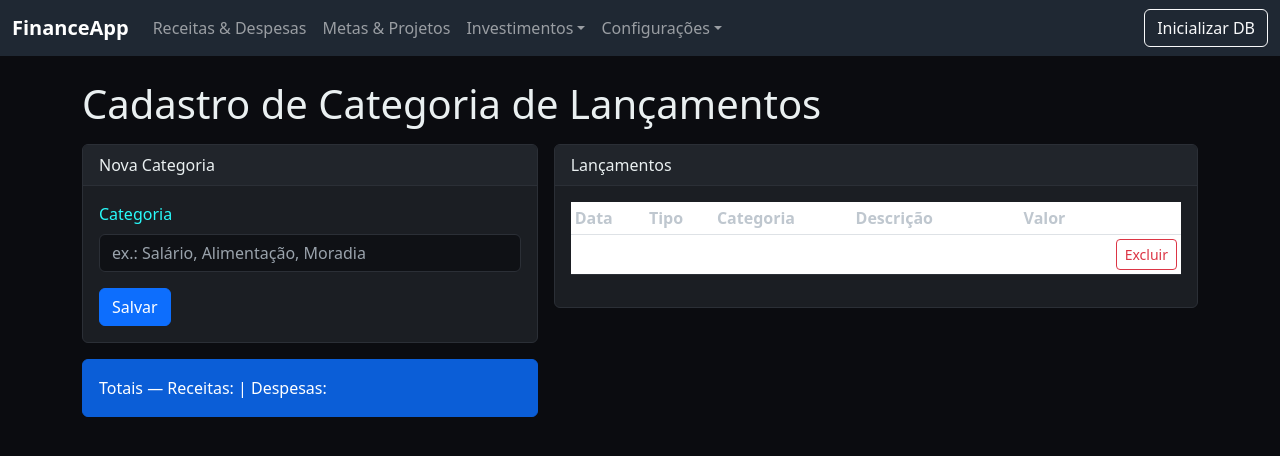
After one commit to michelbbraga/ControleFinanceiro2025, a Flask app: page /categoria_lancamento in a window 1280 px wide. The commit adds this page. Shown: the top 456 px of the page. Run offline with Flask 3, Linux system fonts and the light colour scheme.

Commit message:
Configurações 1 - Categoria de Lançamento

```diff
--- a/finance_app/app.py
+++ b/finance_app/app.py
@@ -245,6 +245,14 @@ def meta_editar(gide):
     #print("teste-4", metas)
     return render_template('meta_editar.html', metas=metas, meta_editar=meta_editar, goal_importance=goal_importance,)
 
+@app.route('/categoria_lancamento', methods=['GET', 'POST'])
+def categoria_lancamento():
+    if request.method== 'POST':
+        flash('teste aqui')
+        return redirect(url_for('categoria_lacamento'))
+
+    return render_template('categoria_lancamento.html')
+
 # --------- Remoções simples ---------
 
 @app.post('/transacoes/<int:tid>/excluir')
--- a/finance_app/templates/base.html
+++ b/finance_app/templates/base.html
@@ -26,6 +26,13 @@
             <li><a class="dropdown-item" href="{{ url_for('investimentos', categoria='tesouro_direto') }}">Tesouro Direto</a></li>
             <li><a class="dropdown-item" href="{{ url_for('investimentos', categoria='fiis') }}">FIIs</a></li>
           </ul>
+        <li>
+        <li class="nav-item dropdown">
+          <a class="nav-link dropdown-toggle" href="#" role="button" data-bs-toggle="dropdown" aria-expanded="false">Configurações</a>
+          <ul class="dropdown-menu">
+            <li><a class="dropdown-item" href="{{ url_for('categoria_lancamento') }}">Categoria Lançamento</a></li>
+            <li><a class="dropdown-item" href="">Tipo de Pagamento</a></li>
+          </ul>
         </li>
       </ul>
       <a class="btn btn-outline-light" href="{{ url_for('init_db') }}">Inicializar DB</a>
--- /dev/null
+++ b/finance_app/templates/categoria_lancamento.html
@@ -0,0 +1,48 @@
+{% extends "base.html" %}
+{% block content %}
+<h1 class="mb-3">Cadastro de Categoria de Lançamentos</h1>
+<div class="row g-3">
+  <div class="col-md-5">
+    <div class="card">
+      <div class="card-header">Nova Categoria</div>
+      <div class="card-body">
+        <form method="post">
+          <div class="mb-3">
+            <label class="form-label">Categoria</label>
+            <input class="form-control" name="categoria" placeholder="ex.: Salário, Alimentação, Moradia">
+          </div>
+          <button class="btn btn-primary">Salvar</button>
+        </form>
+      </div>
+    </div>
+    <div class="mt-3">
+      <div class="alert alert-info">Totais — Receitas: <strong></strong> | Despesas: <strong></strong></div>
+    </div>
+  </div>
+  <div class="col-md-7">
+    <div class="card">
+      <div class="card-header">Lançamentos</div>
+      <div class="card-body table-responsive">
+        <table class="table table-sm align-middle">
+          <thead><tr><th>Data</th><th>Tipo</th><th>Categoria</th><th>Descrição</th><th class="text-end">Valor</th><th></th></tr></thead>
+          <tbody>
+
+            <tr>
+              <td></td>
+              <td><span class=""></span></td>
+              <td></td>
+              <td></td>
+              <td class="text-end"></td>
+              <td class="text-end">
+                <form method="post" action="" onsubmit="return confirm('Excluir este lançamento?')">
+                  <button class="btn btn-sm btn-outline-danger">Excluir</button>
+                </form>
+              </td>
+            </tr>
+          </tbody>
+        </table>
+      </div>
+    </div>
+  </div>
+</div>
+{% endblock %}
```
Also changed, not shown: finance_app/instance/finance.db.
